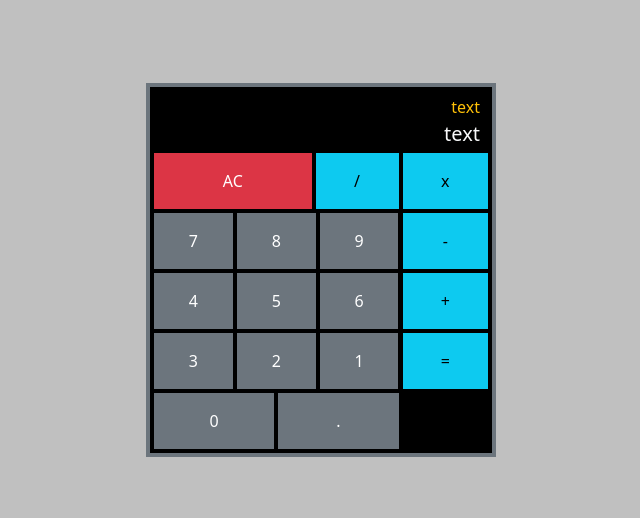
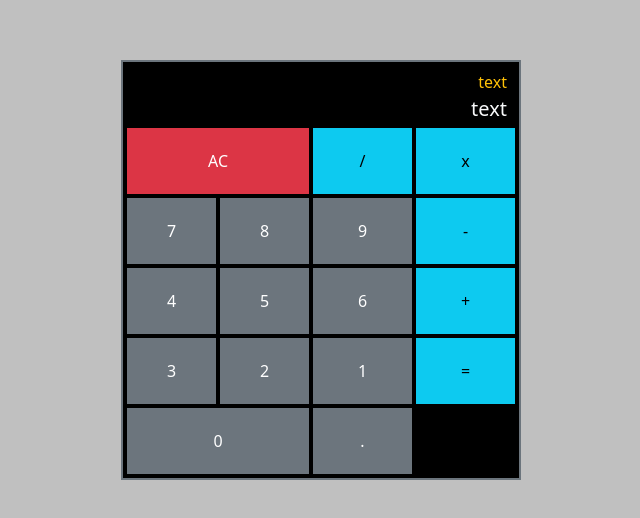
Before and after one commit to raulg-cpp/react-calculator, a React (Create React App) app: page / in a window 1280 px wide. Shown: the part 130-648 px from the top of the page, without its empty margins (319-959 px from the left). Built offline with nearby package versions, Linux system fonts and the light colour scheme.

Commit message:
ordered grid

```diff
--- a/src/App.css
+++ b/src/App.css
@@ -3,17 +3,18 @@
 }
 
 .mainBox {
-	max-width: 350px !important;
+	max-width: 400px !important;
 	background-color: black;
 }
 
 .button {
 	border-radius: 0px !important;
-	padding-top: 15px !important;
-	padding-bottom: 15px !important;
+	padding-top: 20px !important;
+	padding-bottom: 20px !important;
 }
 
 .buttonEqual {
-	height: 100%;
-	width: 100%;
+	border-radius: 0px !important;
+	height: 100% !important;
+	//aspect-ratio: 2/3;
 }
--- a/src/App.js
+++ b/src/App.js
@@ -3,7 +3,7 @@ import './App.css';
 function App() {
   return (
 	<div className="App d-flex justify-content-center align-items-center">
-		<div className="container mainBox border border-4 border-secondary">
+		<div className="container mainBox border border-2 border-secondary">
 			{/* Display */}
 			<div className="row mt-2 text-end">
 				<span className="text-warning fs-6">text</span>
@@ -16,33 +16,40 @@ function App() {
 				<div className="col">
 					{/* top operators */}
 					<div className="row mt-1">
-						<button type="button" class="mx-1 col btn btn-danger button">AC</button>
-						<button type="button" class="col-4 btn btn-info button">/</button>
+						<button type="button" class="ms-1 col btn btn-danger button">AC</button>
 					</div>
 
 					{/* Numbers */}
 					<div className="row mt-1">
 						<button type="button" class="mx-1 col btn btn-secondary button">7</button>
 						<button type="button" class="col btn btn-secondary button">8</button>
-						<button type="button" class="ms-1 col btn btn-secondary button">9</button>
 					</div>
 					<div className="row mt-1">
 						<button type="button" class="mx-1 col btn btn-secondary button">4</button>
 						<button type="button" class="col btn btn-secondary button">5</button>
-						<button type="button" class="ms-1 col btn btn-secondary button">6</button>
 					</div>
 					<div className="row mt-1">
 						<button type="button" class="mx-1 col btn btn-secondary button">3</button>
 						<button type="button" class="col btn btn-secondary button">2</button>
-						<button type="button" class="ms-1 col btn btn-secondary button">1</button>
 					</div>
 
 					{/* Bottom operators */}
 					<div className="row my-1">
-						<button type="button" class="mx-1 col btn btn-secondary button">0</button>
-						<button type="button" class="col btn btn-secondary button">.</button>
+						<button type="button" class="ms-1 col btn btn-secondary button">0</button>
 					</div>
 				</div>
+
+				{/* middle column */}
+				<div className="col-3 ms-1">
+		    		<div className="row">
+    					<button type="button" class="mt-1 btn btn-info button">/</button>
+    					<button type="button" class="my-1 btn btn-secondary button">9</button>
+    					<button type="button" class="mb-1 btn btn-secondary button">6</button>
+    					<button type="button" class="mb-1 btn btn-secondary button">1</button>
+    					<button type="button" class="btn btn-secondary button">.</button>
+					</div>
+				</div>
+
 
 				{/* right column */}
 				<div className="col-3 mx-1">
@@ -50,7 +57,7 @@ function App() {
     					<button type="button" class="mt-1 btn btn-info button">x</button>
     					<button type="button" class="my-1 btn btn-info button">-</button>
     					<button type="button" class="mb-1 btn btn-info button">+</button>
-    					<button type="button" class="btn btn-info button">=</button>
+    					<button type="button" class="btn btn-info button buttonEqual">=</button>
 					</div>
 				</div>
 			</div>
```
